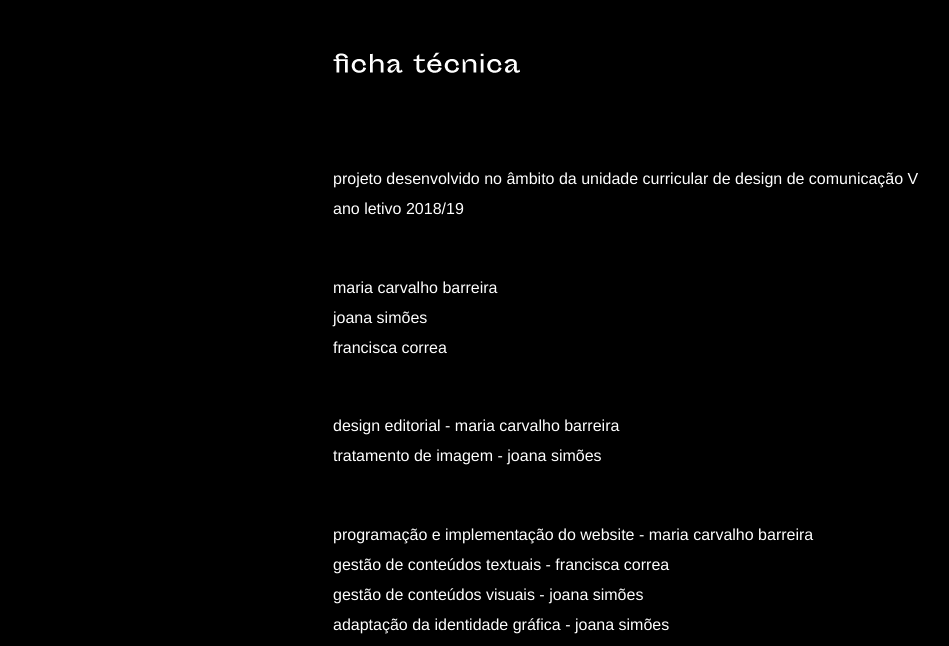
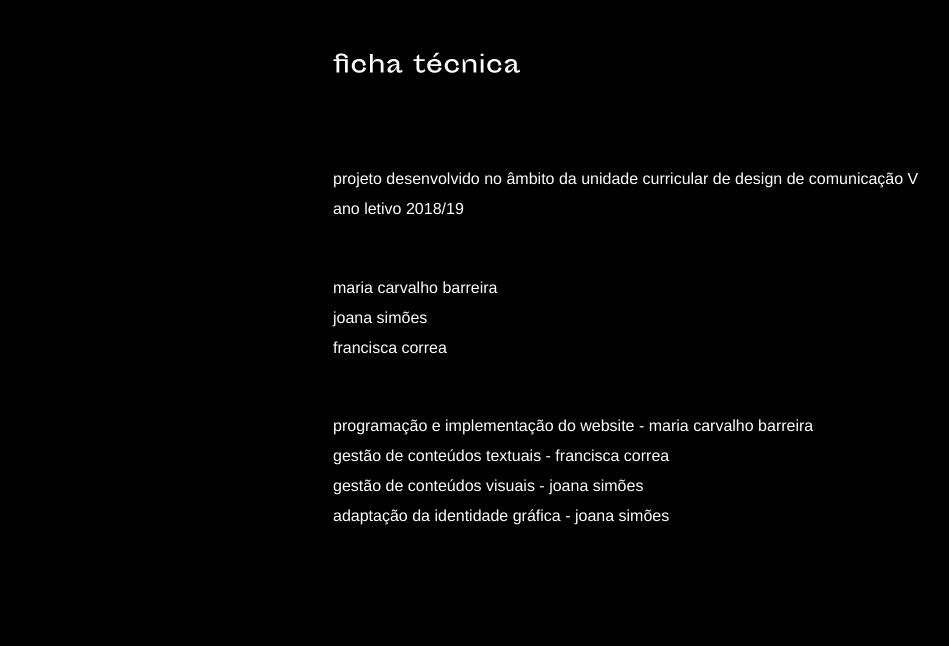
Before and after one commit to mariacbarreira/porminhaculpa.github.io, a plain HTML site: page ficha-tecnica.html in a window 1280 px wide. Shown: the top 646 px of the page, without its empty margins (2-951 px from the left). Drawn offline with Linux system fonts and the light colour scheme.

Commit message:
commit-17

```diff
--- a/ficha-tecnica.html
+++ b/ficha-tecnica.html
@@ -29,12 +29,6 @@
 	</div>
 	<div id="text-ficha">
 		<p class="text-ficha">
-			design editorial - maria carvalho barreira
-			<br>
-			tratamento de imagem - joana simões</p>
-	</div>
-	<div id="text-ficha">
-		<p class="text-ficha">
 			programação e implementação do website - maria carvalho barreira
 			<br>
 			gestão de conteúdos textuais - francisca correa
```
